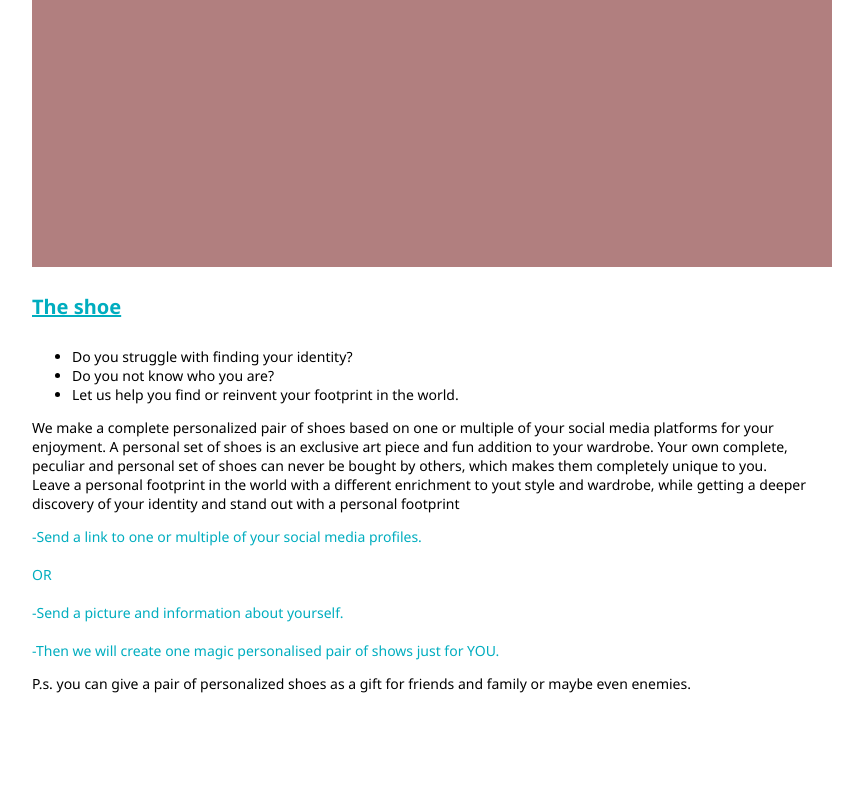
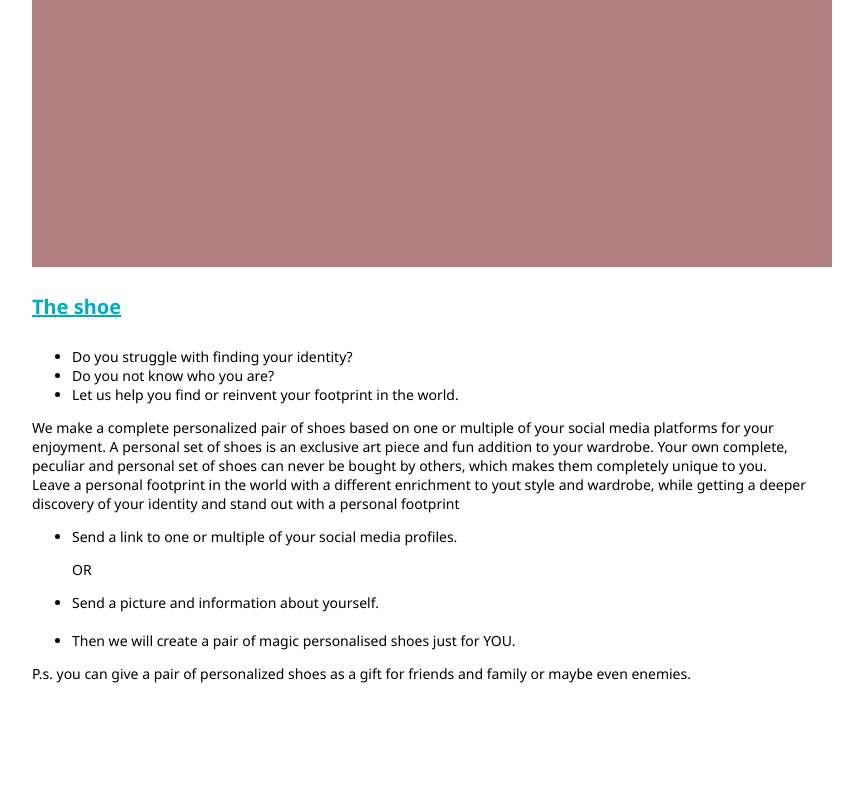
Before and after one commit to MegaMena/sko-kampagne, a plain HTML site: page index.html in a window 1280 px wide. Shown: the top 800 px of the page, without its empty margins (208-1071 px from the left). Drawn offline with Linux system fonts and the light colour scheme.

Commit message:
Tried a little more
Just change it if anything is weird

```diff
--- a/assets/css/index.css
+++ b/assets/css/index.css
@@ -89,7 +89,7 @@ p {
   font-size: 14px;
 }
 
-#campaign-ul {
+ul {
   font-size: 14px;
   font-family: 'Noto Sans', sans-serif;
 }
--- a/index.html
+++ b/index.html
@@ -19,7 +19,7 @@
         </div>
         <article id="campaign-description">
           <h1><u>The shoe</u></h1>
-          <ul id="campaign-ul">
+          <ul>
             <li>Do you struggle with finding your identity?</li>
             <li>Do you not know who you are?</li>
             <li>Let us help you find or reinvent your footprint in the world.</li>
@@ -27,16 +27,17 @@
           <p>
             We make a complete personalized pair of shoes based on one or multiple of your social media platforms for your enjoyment. A personal set of shoes is an exclusive art piece and fun addition to your wardrobe. Your own complete, peculiar and personal set of shoes can never be bought by others, which makes them completely unique to you.<br>Leave a personal footprint in the world with a different enrichment to yout style and wardrobe, while getting a deeper discovery of your identity and stand out with a personal footprint
           </p>
-          <p id="instructions-campaign">
-            -Send a link to one or multiple of your social media profiles. <br><br> OR <br><br>
-            -Send a picture and information about yourself.
-            <br><br>
-            -Then we will create one magic personalised pair of shows just for YOU.
+          <ul>
+            <li>Send a link to one or multiple of your social media profiles.</li>
+            <p>
+              OR
+            </p>
+            <li>Send a picture and information about yourself.</li><br>
+            <li>Then we will create a pair of magic personalised shoes just for YOU.</li>
+          </ul>
             <p>
             P.s. you can give a pair of personalized shoes as a gift for friends and family or maybe even enemies.
             </p>
-          </p>
-
         </article>
       </section>
     </section>
```
